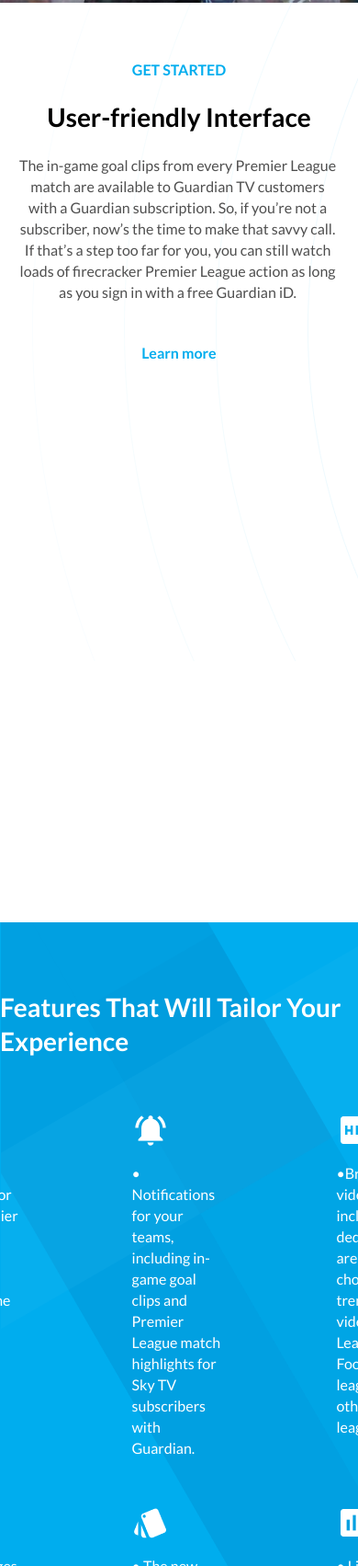
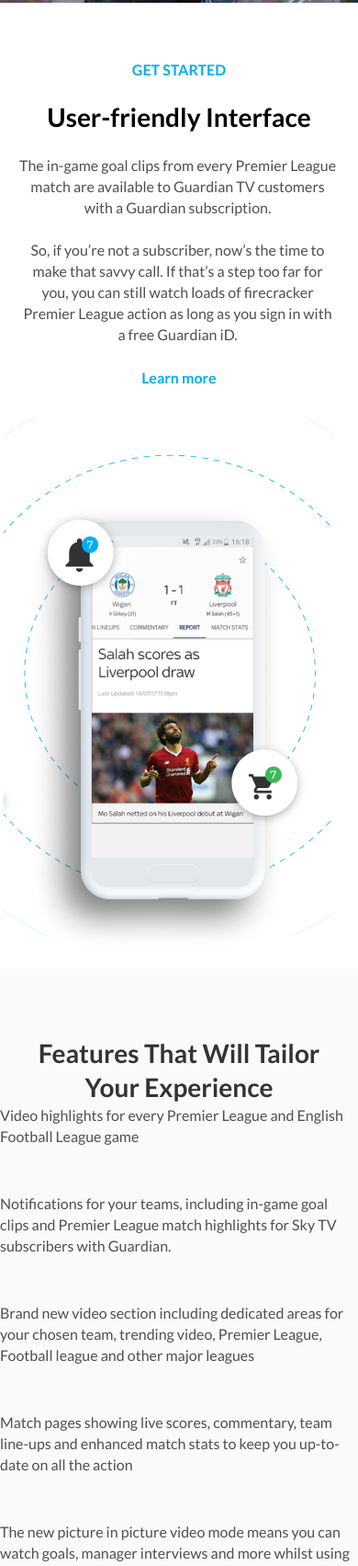
Before and after one commit to Solovey580/HW-9, a plain HTML site: page index.html in a window 390 px wide. Shown: the part 1322-3025 px from the top of the page at 92% size. Drawn offline with Linux system fonts and the light colour scheme.

Commit message:
@media-styles

```diff
--- a/index.html
+++ b/index.html
@@ -72,7 +72,13 @@
                     So, if you’re not a subscriber, now’s the time to make that savvy call. If that’s a step too far for you, you can still watch loads of firecracker Premier League action as long as you sign in with a free Guardian iD.</p>
                 <h3 class="btn-Learn">Learn more</h3>
             </div>
-            <div class="group-6970"></div>
+        </div>
+        <div class="group-6970">
+            <picture>
+                <source media="(max-width:1440px)" srcset="./img/SAMPLE05.png">
+                <source media="(max-width:720px)" srcset="./img/Group 697.1.png">
+                <img class="Group-697-1-png" src="./img/Group 697.1.png" alt="Group 697.1">
+              </picture>
         </div>
 
         <!--Features That Will Tailor Your Experience-->
@@ -82,6 +88,11 @@
         <div class="features-content">
 
                 <div class="content-item">
+                    <picture>
+                        <source media="(max-width:1440px)" srcset="./icon.img/img/baseline-ondemand_video-24px.png">
+                        <source media="(max-width:720px)" srcset="./img.360px/baseline-ondemand_video-24px.png">
+                      </picture>
+
                     <img class="content-image" src="./icon.img/img/baseline-ondemand_video-24px.png" alt="baseline-ondemand_video-24px">
                     <p class="content-text"><span class="point">•</span> Video highlights for every Premier League and English Football League game</p>
                 </div>
--- a/media.css
+++ b/media.css
@@ -52,9 +52,7 @@
     }
 
 
-    br{
-        display: none;
-    }
+
 
     .tex-football{
         align-items: center;
@@ -146,8 +144,8 @@
 
 
     .Get-Starded{
-        height: 1000px;
-
+        height: 450px;
+        background-image: none;
     }
     .tex-box{
        align-items: center;
@@ -181,7 +179,66 @@
 
 
     .group-6970{
-        flex-direction: column;
+        margin-left: 1%;
+        align-items: center;
+        width: 100%;
+        height: 600px;
+        background-repeat: no-repeat;
         background-image: url(./img/Group\ 697.1.png);
     }
+
+
 }
+
+
+
+
+
+/*Features That Will Tailor Your Experience*/
+
+
+@media all and (max-width:720px){
+    .features-section{
+        width: 100%;
+        height: 1775px;
+        background-image: none;
+        background-color: #FAFAFA;
+
+    }
+
+
+    .features-heading{
+        color: #333333;
+        font-size: 28px;
+        font-weight: 700;
+        width: 90%;
+        height: 74px;
+        align-items: center;
+        margin-bottom: 0;
+        text-align: center;
+    }
+
+
+    .features-content{
+
+        grid-template-columns: none;
+        grid-template-rows: none;
+    }
+
+
+
+
+    .content-text{
+        color: #4F4F4F;
+    }
+
+
+
+    .content-image{
+        display: none;
+    }
+
+    span{
+        display: none;
+    }
+}
--- a/styles.css
+++ b/styles.css
@@ -222,14 +222,16 @@ padding-bottom: 27px;
     color: #00ADEE;
     font-size: 16px;
     font-weight: 700;
-    padding-top: 54px;
+    margin-top: 7%;
 
 }
 
-.group-697{
+.group-6970{
+
+}
+.Group-697-1-png{
     display: none;
 }
-
 
 /*Features That Will Tailor Your Experience*/
 .features-section{
@@ -276,6 +278,8 @@ padding-bottom: 27px;
     line-height: 23px;
     color: #FFFFFF;
 }
+
+
 
 
 
```
Also changed, not shown: img.360px/baseline-add_to_home_screen-24px.png (added), img.360px/baseline-flag-24px.png (added), img.360px/baseline-hd-24px.png (added), img.360px/baseline-notifications_active-24px.png (added), img.360px/baseline-ondemand_video-24px.png (added), img.360px/baseline-people-24px.png (added), img.360px/baseline-poll-24px.png (added), img.360px/baseline-style-24px.png (added), img.360px/baseline-tune-24px.png (added).
